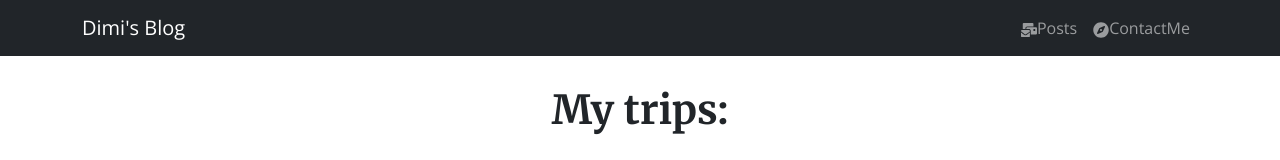
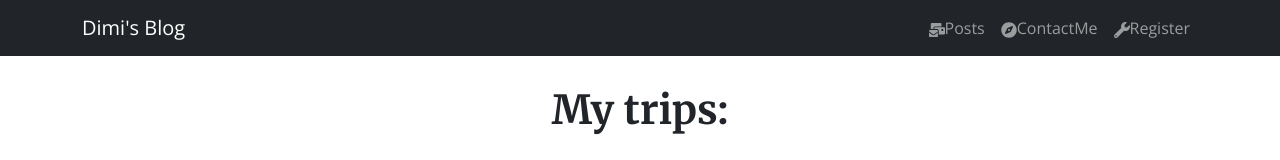
Before and after one commit to TheHero9/Blog-react, a React (Create React App) app: page / in a window 1280 px wide. Shown: the top 160 px of the page. Built offline with nearby package versions, Linux system fonts and the light colour scheme.

Commit message:
Add register button

```diff
--- a/src/Components/NavBar.jsx
+++ b/src/Components/NavBar.jsx
@@ -1,7 +1,7 @@
 import Container from 'react-bootstrap/Container';
 import Nav from 'react-bootstrap/Nav';
 import Navbar from 'react-bootstrap/Navbar';
-import { FaCompass, FaMailBulk} from "react-icons/fa"
+import { FaCompass, FaMailBulk, FaWrench} from "react-icons/fa"
 
 function NavBar() {
   return (
@@ -10,8 +10,10 @@ function NavBar() {
         <Container>
           <Navbar.Brand href="#home">Dimi's Blog</Navbar.Brand>
           <Nav className="ms-auto">
+
             <Nav.Link href="#posts"><FaMailBulk/>Posts</Nav.Link>
             <Nav.Link href="#footer"><FaCompass/>ContactMe</Nav.Link>
+            <Nav.Link href=""><FaWrench/>Register</Nav.Link>
 
           </Nav>
         </Container>
--- a/src/Components/Posts.jsx
+++ b/src/Components/Posts.jsx
@@ -3,7 +3,7 @@ import Col from 'react-bootstrap/Col';
 import Row from 'react-bootstrap/Row';
 import Button from 'react-bootstrap/Button';
 
-import React, { useRef, useState } from 'react';
+import React, { useState } from 'react';
 
 import { LazyLoadImage } from 'react-lazy-load-image-component';
 import 'react-lazy-load-image-component/src/effects/blur.css';
```
